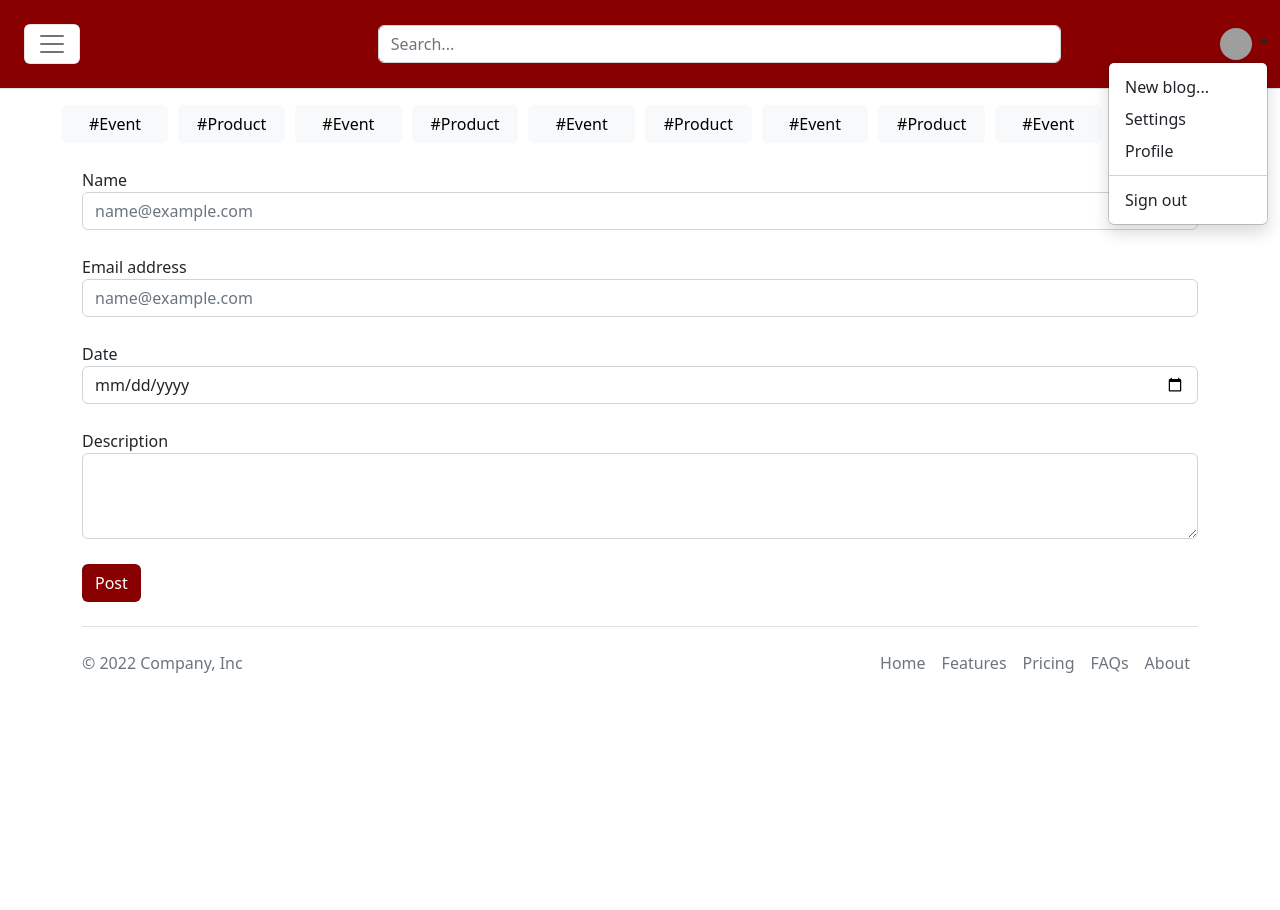
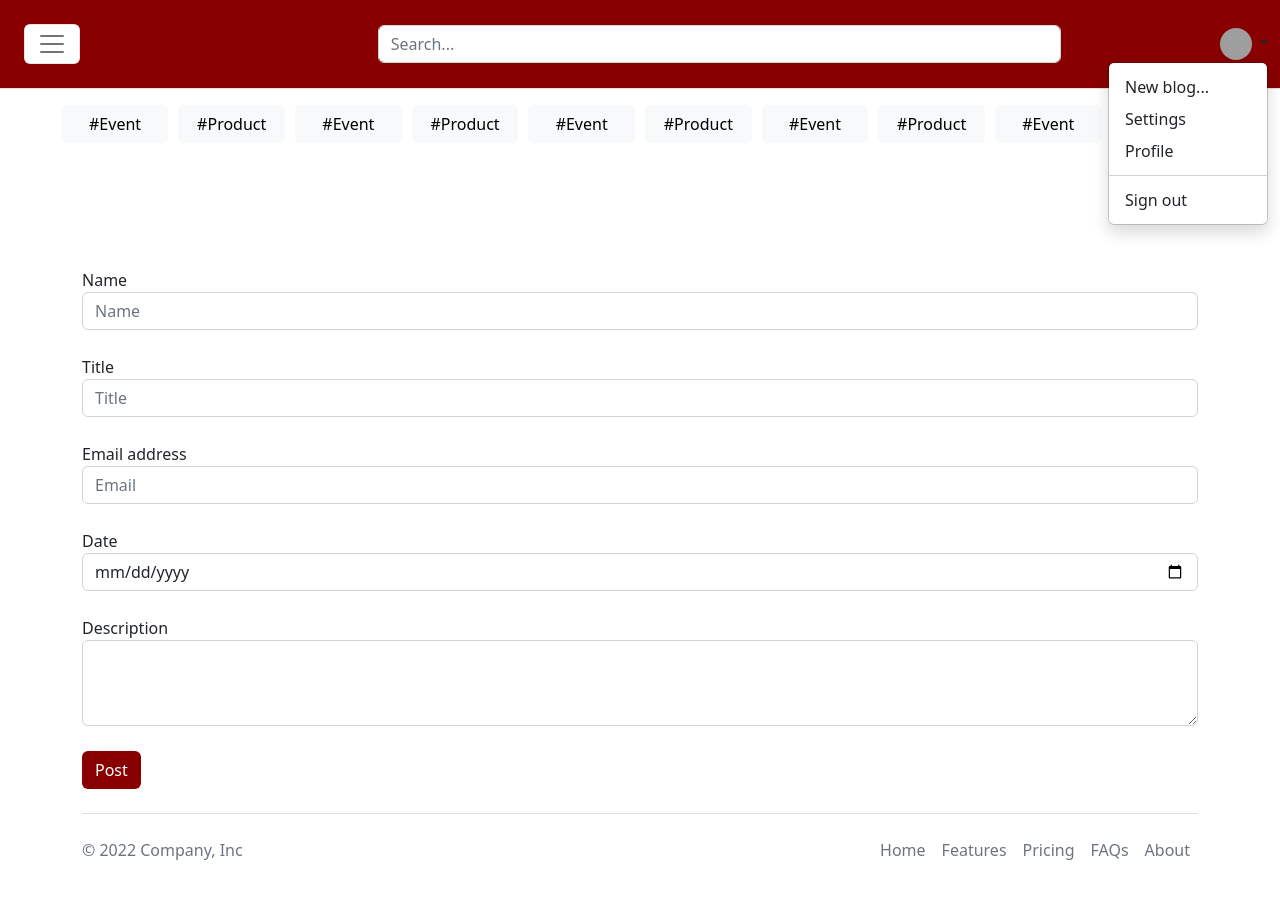
Before and after one commit to LincolnNowell/SystemStructuresProject, a PHP site: page /create_blog.php in a window 1280 px wide. Before the commit the page ends 673 px from the top, so only its background shows below. Run offline with PHP 8.4, Linux system fonts and the light colour scheme; some libraries are stand-ins or nearby versions; grey boxes are pictures that could not be loaded.

Commit message:
Update create_blog.php

```diff
--- a/bullyblogs/create_blog.php
+++ b/bullyblogs/create_blog.php
@@ -5,15 +5,17 @@
 
 <body>
   <div class="container">
-    <div class="row">
+    <div class="row" style="margin-top: 100px;">
       <form>
         <div class="form-group">
-          <label for="exampleFormControlInput1" class="space-top">Name</label>
-          <input type="text" class="form-control" id="exampleFormControlInput1" placeholder="name@example.com">
-          <label for="exampleFormControlInput1" class="space-top">Email address</label>
-          <input type="email" class="form-control" id="exampleFormControlInput1" placeholder="name@example.com">
-          <label for="exampleFormControlInput1" class="space-top">Date</label>
-          <input type="date" class="form-control" id="exampleFormControlInput1" placeholder="name@example.com">
+          <label for="Name" class="space-top">Name</label>
+          <input type="text" class="form-control" id="Name" placeholder="Name">
+          <label for="Title" class="space-top">Title</label>
+          <input type="text" class="form-control" id="Title" placeholder="Title">
+          <label for="Email" class="space-top">Email address</label>
+          <input type="email" class="form-control" id="Email" placeholder="Email">
+          <label for="Date" class="space-top">Date</label>
+          <input type="date" class="form-control" id="Date">
         </div>
         <div class="form-group space-top">
           <label for="exampleFormControlTextarea1">Description</label>
@@ -27,7 +29,6 @@
   <script>
     tinymce.init({
       selector: 'textarea',
-      plugins: 'anchor autolink charmap codesample emoticons image link lists media searchreplace table visualblocks wordcount checklist mediaembed casechange export formatpainter pageembed linkchecker a11ychecker tinymcespellchecker permanentpen powerpaste advtable advcode editimage tinycomments tableofcontents footnotes mergetags autocorrect',
       toolbar: 'undo redo | blocks fontfamily fontsize | bold italic underline strikethrough | link image media table mergetags | addcomment showcomments | spellcheckdialog a11ycheck | align lineheight | checklist numlist bullist indent outdent | emoticons charmap | removeformat',
       tinycomments_mode: 'embedded',
       tinycomments_author: 'Author name',
```
